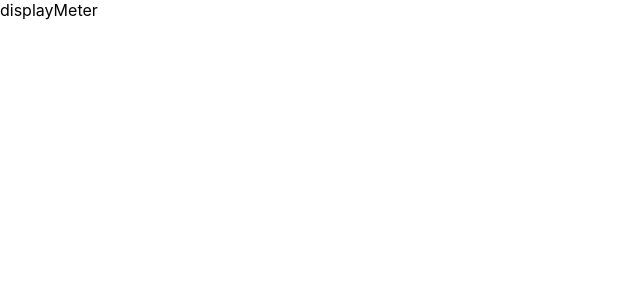
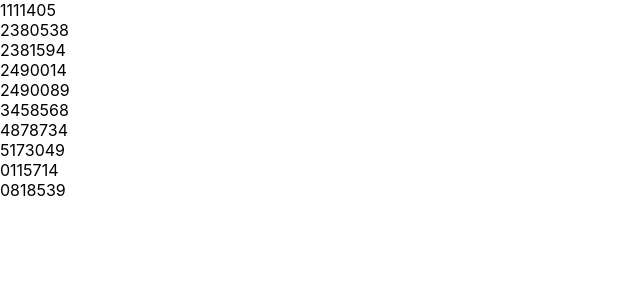
Before and after one commit to e-barr/display-meters, a React (Create React App) app: page / in a window 1280 px wide. Shown: the top 300 px of the page, without its empty margins (0-640 px from the left). Built offline with nearby package versions, Linux system fonts and the light colour scheme.

Commit message:
add selectedMeterIdto state in App component

```diff
--- a/src/components/App.js
+++ b/src/components/App.js
@@ -1,12 +1,26 @@
-import React from 'react';
+import React, { Component } from 'react';
 import DisplayMeter from './DisplayMeter'
 
-function App() {
-  return (
-    <div className="App">
-      <DisplayMeter />
-    </div>
-  );
+class App extends Component {
+  state = {
+    selectedMeterId: null
+  }
+
+  changeSelectedMeterId = (id) => {
+    this.setState({
+      selectedMeterId: id
+    })
+  }
+
+  render() {
+    return (
+      <div className="App">
+        <DisplayMeter
+          changeSelectedMeterId={this.changeSelectedMeterId}
+        />
+      </div>
+    );
+  }
 }
 
 export default App;
--- a/src/components/DisplayMeter.js
+++ b/src/components/DisplayMeter.js
@@ -1,14 +1,31 @@
-import React from 'react'
+import React, { Component } from 'react'
 import disagg from '../Disagg'
 
-const DisplayMeter = () => {
-    debugger;
-    console.log(disagg)
-    return (
-        <div>
-            displayMeter
-        </div>
-    )
+
+class DisplayMeter extends Component {
+    renderMeters (metersInfo) {
+        let renderedMeters = []
+
+        for (let meterId in metersInfo) {
+            let oneMeter = (
+                <div
+                    onClick={() => this.props.changeSelectedMeterId(meterId)}
+                >
+                    {meterId}
+                </div>
+            )
+            renderedMeters.push(oneMeter)
+        }
+        return renderedMeters;
+    }
+
+    render() {
+        return (
+            <div>
+                {this.renderMeters(disagg)}
+            </div>
+        )
+    }
 }
 
 export default DisplayMeter;
```
